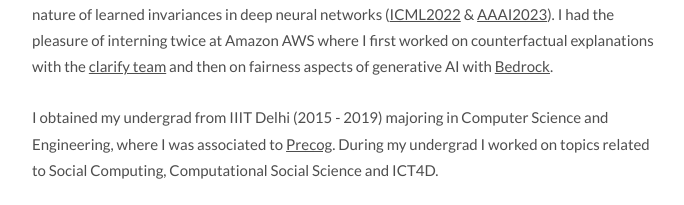
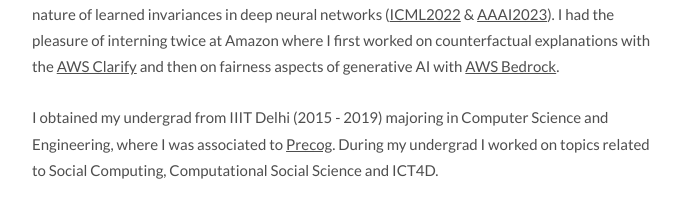
Before and after one commit to nvedant07/nvedant07.github.io, a plain HTML site: page index.html in a window 1280 px wide. Shown: the part 797-1002 px from the top of the page, 297-981 px from the left. Drawn offline with Linux system fonts and the light colour scheme.

Commit message:
Added internships

```diff
--- a/index.html
+++ b/index.html
@@ -60,7 +60,7 @@
 					due to disparate robustness of subgroups (<a href="https://arxiv.org/abs/2006.12621">FAccT2021</a>), and fairness issues in two-sided markets such as rideshare platforms (<a href="https://arxiv.org/abs/1912.08388">AAAI2020</a> & <a href="https://arxiv.org/abs/2201.06021">AAAI2023</a>).
 					More recently, I have been exploring the nature of learned invariances in deep neural networks (<a href="https://arxiv.org/abs/2206.11939">ICML2022</a> & <a href="https://arxiv.org/abs/2111.14726">AAAI2023</a>).
 
-					I had the pleasure of interning twice at Amazon AWS where I first worked on counterfactual explanations with the <a href="https://aws.amazon.com/sagemaker/clarify" target="_blank">clarify team</a> and then on fairness aspects of generative AI with <a href="https://aws.amazon.com/bedrock/" target="_blank">Bedrock</a>.
+					I had the pleasure of interning twice at Amazon where I first worked on counterfactual explanations with the <a href="https://aws.amazon.com/sagemaker/clarify" target="_blank">AWS Clarify</a> and then on fairness aspects of generative AI with <a href="https://aws.amazon.com/bedrock/" target="_blank">AWS Bedrock</a>.
 				<p>
 					I obtained my undergrad from IIIT Delhi (2015 - 2019) majoring in Computer Science and Engineering, where I was associated to <a href="http://precog.iiitd.edu.in" target="_blank">Precog</a>. During my undergrad I worked on topics related to Social Computing, Computational Social Science and ICT4D.
 				</p>
```
